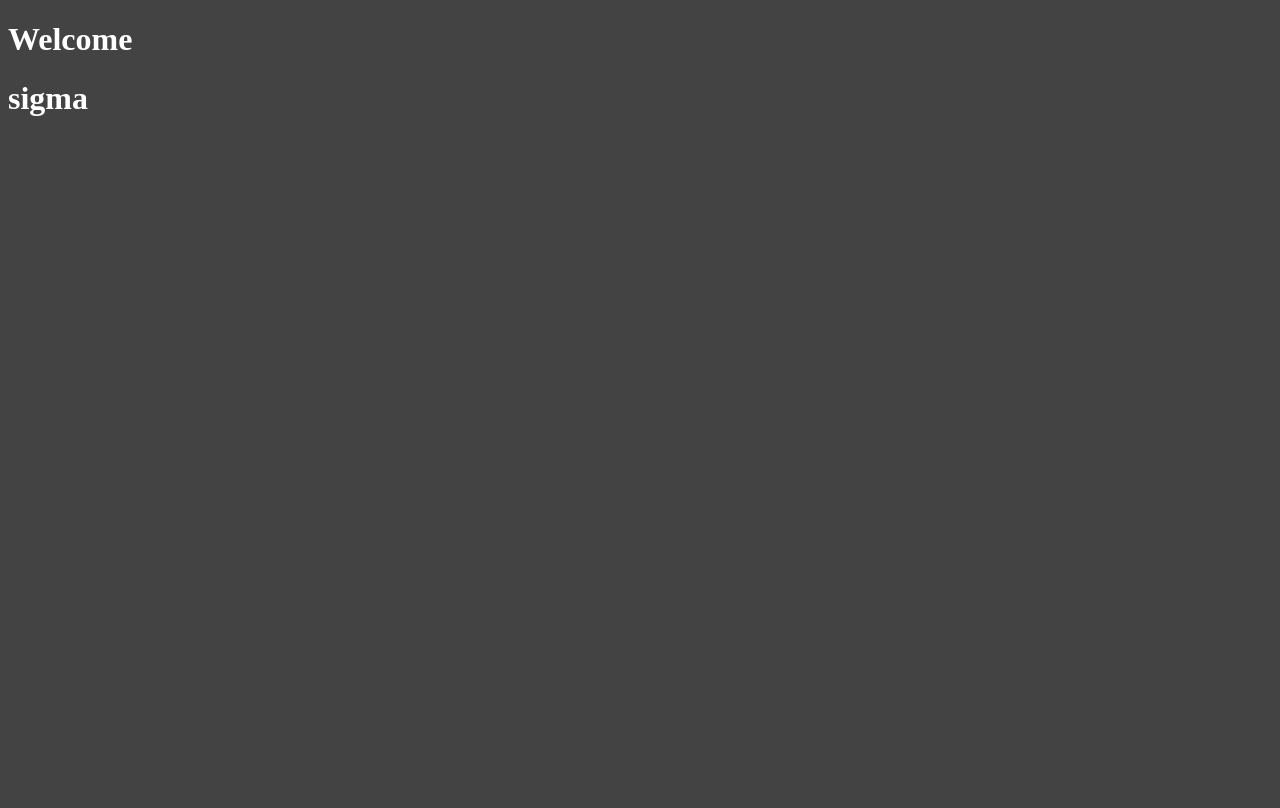
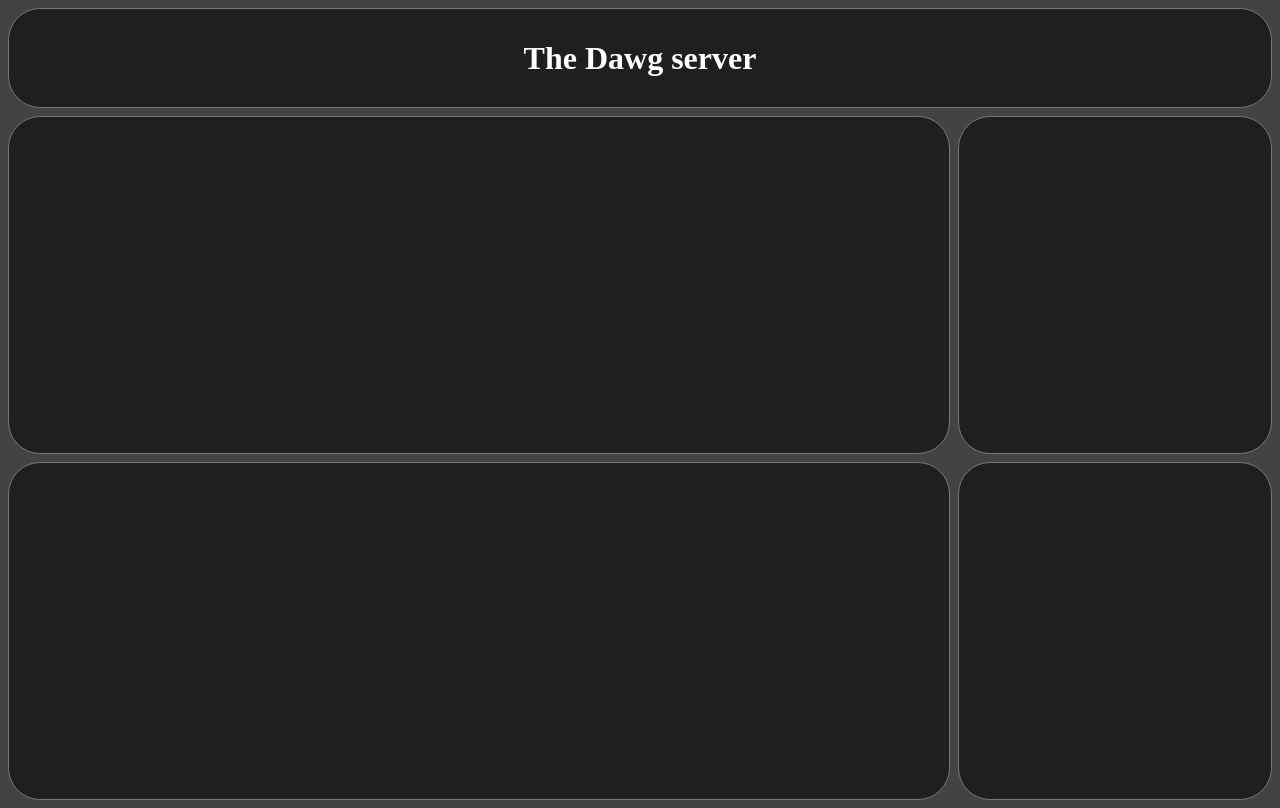
Before and after one commit to ex0Rift/mc-site, a website: page public/index.html in a window 1280 px wide. Drawn offline with Linux system fonts and the light colour scheme.

Commit message:
start of ui frame

```diff
--- a/public/index.html
+++ b/public/index.html
@@ -7,8 +7,20 @@
         <link rel="stylesheet" href="style.css">
     </head>
     <body>
-        <h1>Welcome</h1>
-        <h1>sigma</h1>
+        <div class="grid">
+            <div class="top">
+                <h1>The Dawg server</h1>
+            </div>
+            <div class="mid-left"></div>
+            <div class="mid-right"></div>
+            <div class="bottom-left"></div>
+            <div class="bottom-right"></div>
+
+
+        </div>
+
+
+
         <script src="" dencfer></script>
     </body>
 </html>
--- a/public/style.css
+++ b/public/style.css
@@ -2,3 +2,45 @@ body {
     background-color: #434343;
     color: #ffffff;
 }
+
+.grid{
+    display: grid;
+    gap: 1vh;
+    grid-template-rows: 100px auto auto;
+    grid-template-columns: 3fr 1fr;
+    grid-template-areas:
+        "top top"
+        "mid-left mid-right"
+        "bottom-left bottom-right";
+    height: 99vh;
+}
+
+.grid div{
+    background-color: #1f1f1f;
+    border-radius:  32px;
+    border: 1px rgb(119, 119, 119) solid;
+}
+
+.top{
+    display: flex;
+    grid-area: top;
+    justify-content: center;
+    align-items: center;
+    text-align: center;
+}
+
+.mid-left{
+    grid-area: mid-left;
+}
+
+.mid-right{
+    grid-area: mid-right;
+}
+
+.bottom-left{
+    grid-area: bottom-left;
+}
+
+.bottom-right{
+    grid-area: bottom-right;
+}
```
Also changed, not shown: 1 other file.
